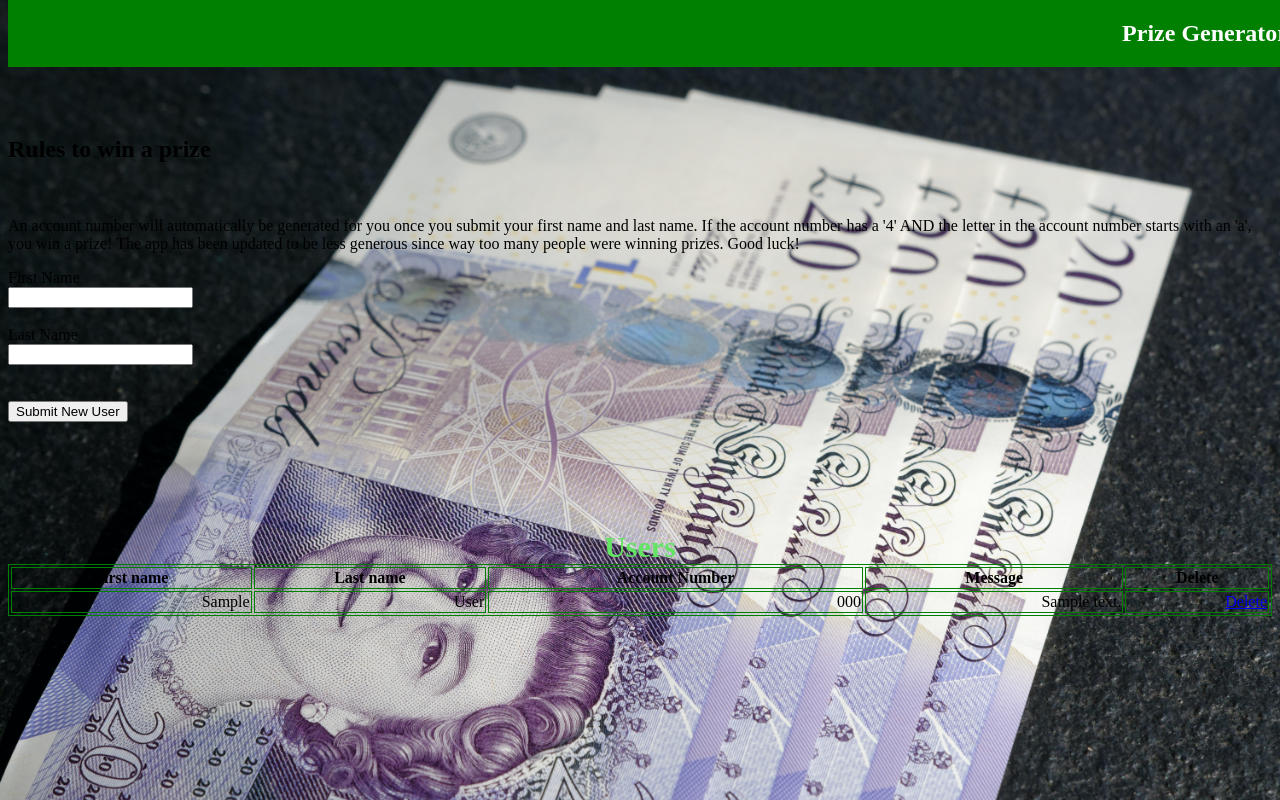
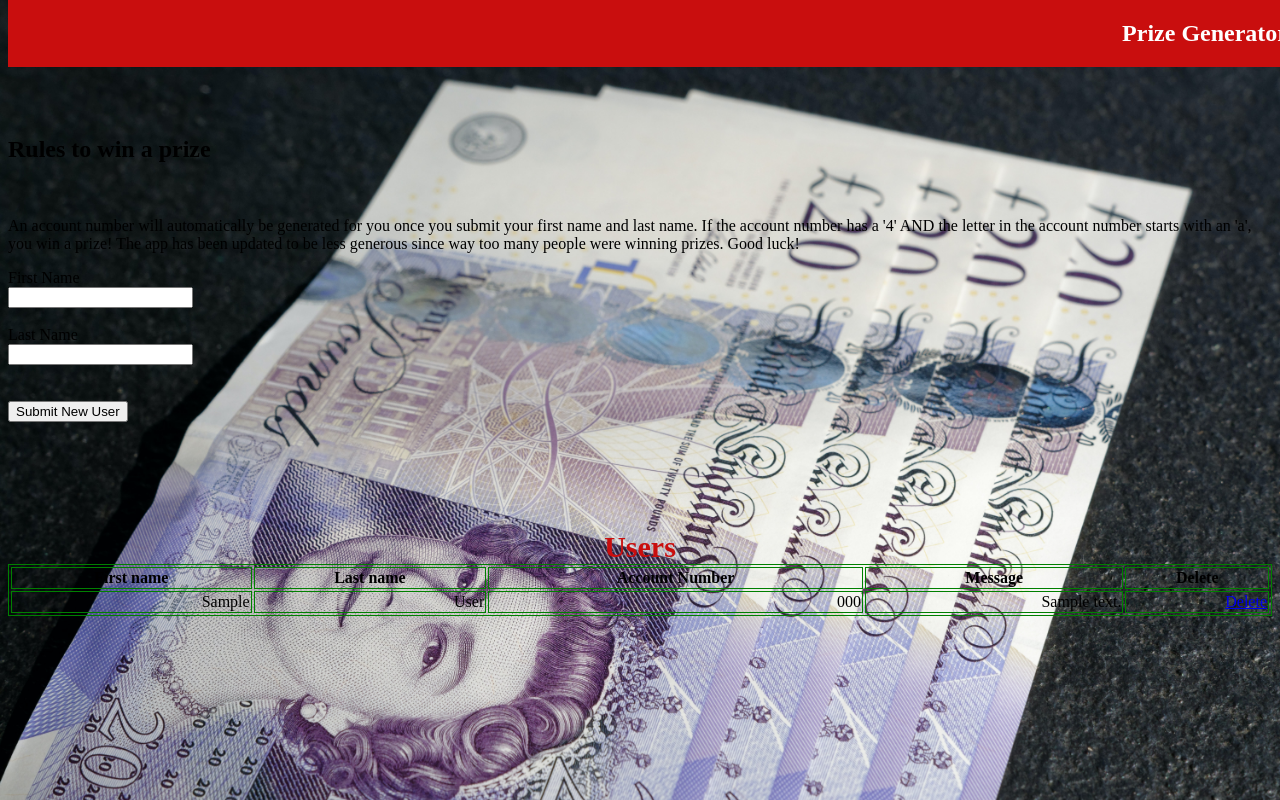
Before and after one commit to ayonadee/prizegenerator, a Flask app: page / in a window 1280 px wide. Run offline with Flask 2, Linux system fonts and the light colour scheme; tables that the repository leaves empty hold one stand-in row (values such as "Sample post"); a database or web service that is not in the repository returns one stand-in record (values such as "Sample title"); data that the repository does not hold is empty.

Commit message:
canged colour in home.html

```diff
--- a/projectwo/coreservice/app.py
+++ b/projectwo/coreservice/app.py
@@ -30,7 +30,7 @@ def home():
     users = models.Users.query.all()
     return render_template('home.html',form = form, users=users)
 
-    # hello
+
 
 
 if __name__=='__main__':
--- a/projectwo/coreservice/application/templates/home.html
+++ b/projectwo/coreservice/application/templates/home.html
@@ -23,7 +23,7 @@
     margin: 0;
     padding: 0;
     overflow: hidden;
-    background-color: green;
+    background-color:rgb(201, 14, 14);
     position: fixed;
     top: 0;
     width: 100%;
@@ -33,7 +33,7 @@
   }
 
   caption{
-        color:rgb(99, 228, 99);
+        color:rgb(201, 14, 14);
         font-size: 30px;
         font-weight: bold;
     }
```
Also changed, not shown: projectwo/coreservice/test_coreservice.py (+0 -8 lines).
